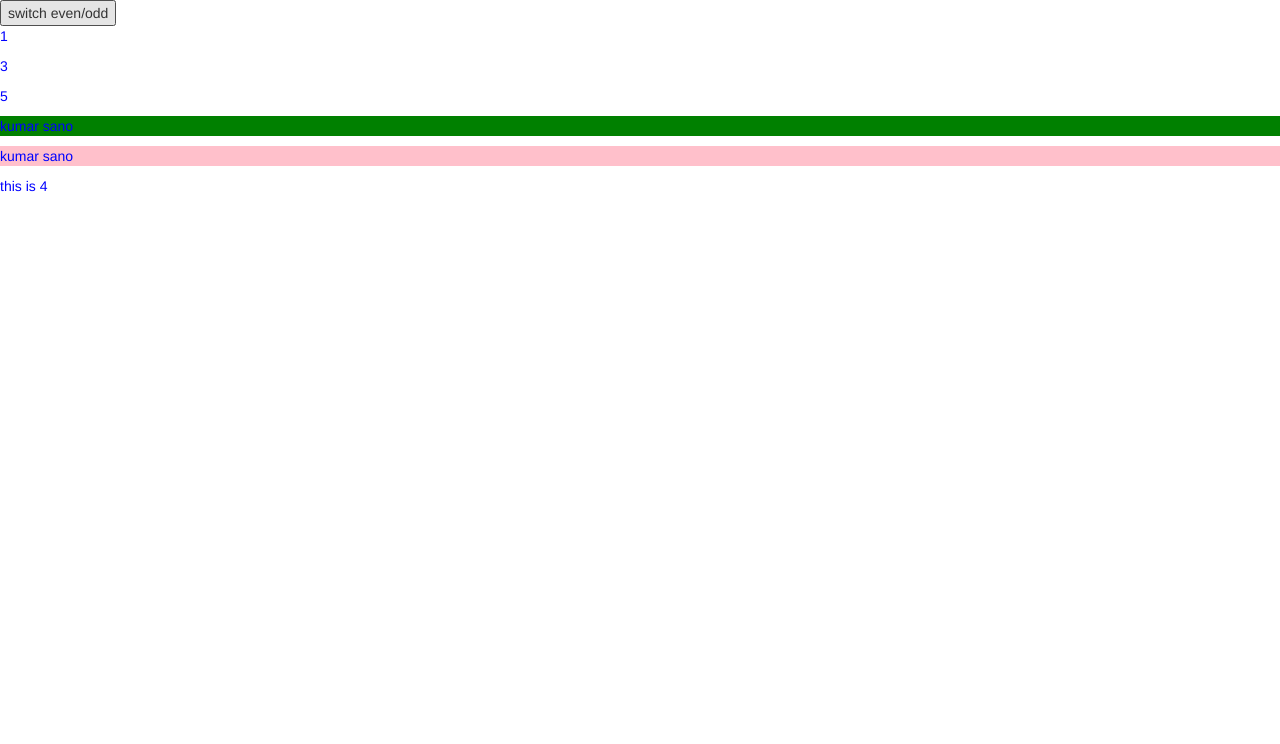
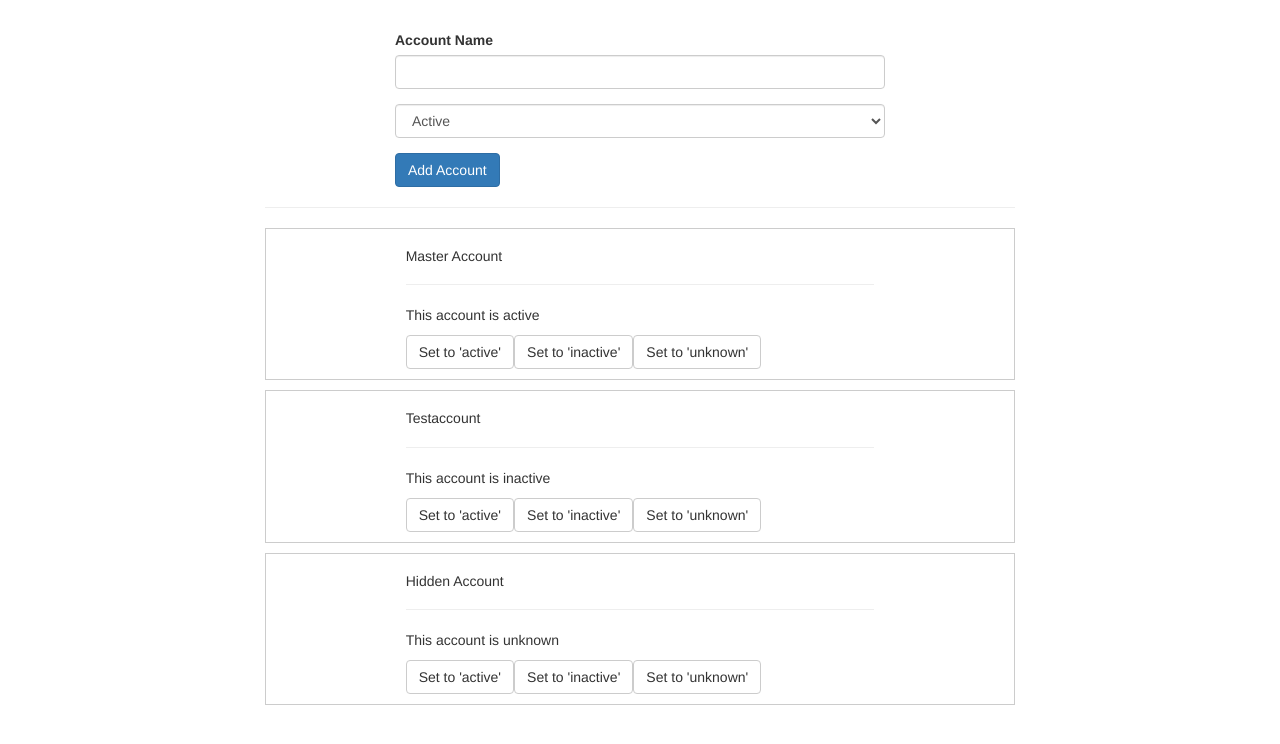
Before and after one commit to Wesal-Nowsher/Angularlearning, an Angular app: page / in a window 1280 px wide. Shown: the top 744 px of the page. Built offline with nearby package versions, Linux system fonts and the light colour scheme.

Commit message:
services done

```diff
--- /dev/null
+++ b/src/app/account.service.ts
@@ -0,0 +1,31 @@
+import {LoggingService} from './logging.service';
+import { Injectable } from '@angular/core';
+
+@Injectable()
+export class AccountService{
+ accounts = [
+    {
+      name: 'Master Account',
+      status: 'active'
+     },
+     {
+      name: 'Testaccount',
+      status: 'inactive'
+     },
+     {
+      name: 'Hidden Account',
+      status: 'unknown'
+     }
+    ];
+    constructor(private loggingService: LoggingService){
+
+    }
+              addAccount(name: string, status:string){
+                this.accounts.push({name: name, status:status});
+                this.loggingService.logStatusChange(status);
+              }
+              updateStatus(id: number, status:string){
+                this.accounts[id].status = status;
+                this.loggingService.logStatusChange(status);
+              }
+}
--- /dev/null
+++ b/src/app/account/account.component.css
@@ -0,0 +1,5 @@
+.row {
+        border: 1px solid #ccc;
+        margin: 10px 0;
+        padding: 10px 0;
+      }
--- /dev/null
+++ b/src/app/account/account.component.html
@@ -0,0 +1,10 @@
+<div class="row">
+  <div class="col-xs-12 col-md-8 col-md-offset-2">
+    <h5>{{ account.name }}</h5>
+    <hr>
+    <p>This account is {{ account.status }}</p>
+    <button class="btn btn-default" (click)="onSetTo('active')">Set to 'active'</button>
+    <button class="btn btn-default" (click)="onSetTo('inactive')">Set to 'inactive'</button>
+    <button class="btn btn-default" (click)="onSetTo('unknown')">Set to 'unknown'</button>
+  </div>
+</div>
--- /dev/null
+++ b/src/app/account/account.component.ts
@@ -0,0 +1,23 @@
+import { Component, EventEmitter, Input, Output } from '@angular/core';
+import { LoggingService } from '../logging.service';
+import { AccountService } from '../account.service';
+
+@Component({
+  selector: 'app-account',
+  templateUrl: './account.component.html',
+  styleUrls: ['./account.component.css'],
+  // providers: [LoggingService]
+})
+export class AccountComponent {
+  @Input() account: {name: string, status: string};
+  @Input() id: number;
+
+  constructor( private loggingService: LoggingService, private accountService: AccountService){
+  }
+  onSetTo(status: string) {
+    this.accountService.updateStatus(this.id, status);
+    // this.loggingService.logStatusChange(status);
+
+  }
+
+}
--- a/src/app/app.component.html
+++ b/src/app/app.component.html
@@ -1,15 +1,13 @@
-
-<button (click)="onToggle()">switch even/odd</button>
-<div *ngIf="toggle">
-  <p *ngFor="let odds of odd">{{odds}}</p>
+<div class="container">
+  <div class="row">
+    <div class="col-xs-12 col-md-8 col-md-offset-2">
+      <app-new-account (accountAdded)="onAccountAdded($event)"></app-new-account>
+      <hr>
+      <app-account
+        *ngFor="let acc of accounts; let i = index"
+        [account]="acc"
+        [id]="i"
+        (statusChanged)="onStatusChanged($event)"></app-account>
+    </div>
+  </div>
 </div>
-<div *appUnless="toggle">
-  <p *ngFor="let evens of even">{{evens}}</p>
-</div>
-
-<p appBasicHighlight>kumar sano</p>
-<p [appBetterHighlight]="'green'" [defaultColor]="'pink'" >kumar sano</p>
-<div [ngSwitch]="value">
-  <p *ngSwitchCase="5"> this is 4 </p>
-  <p *ngSwitchCase="4">and this 5</p>
-</div>
--- a/src/app/app.component.ts
+++ b/src/app/app.component.ts
@@ -1,19 +1,16 @@
-import { Component } from '@angular/core';
-
+import { Component, OnInit } from '@angular/core';
+import { AccountService } from './account.service';
 @Component({
   selector: 'app-root',
   templateUrl: './app.component.html',
-  styleUrls: ['./app.component.css']
+  styleUrls: ['./app.component.css'],
+
 })
-export class AppComponent {
-  odd=[1,3,5];
-  even=[2,4,6];
-   toggle= true;
-  value='5';
+export class AppComponent implements OnInit {
 
-  onToggle() {
-    this.toggle = !this.toggle;
+  accounts: {name: string, status: string}[]=[];
+  constructor(private accountservice: AccountService){}
+  ngOnInit(){
+    this.accounts = this.accountservice.accounts;
   }
-
-
 }
--- /dev/null
+++ b/src/app/logging.service.ts
@@ -0,0 +1,5 @@
+export class LoggingService{
+        logStatusChange(status: string){
+                console.log('A server status changed, new status: ' + status);
+        }
+}
--- /dev/null
+++ b/src/app/new-account/new-account.component.html
@@ -0,0 +1,23 @@
+<div class="row">
+  <div class="col-xs-12 col-md-8 col-md-offset-2">
+    <div class="form-group">
+      <label>Account Name</label>
+      <input
+        type="text"
+        class="form-control"
+        #accountName>
+    </div>
+    <div class="form-group">
+      <select class="form-control" #status>
+        <option value="active">Active</option>
+        <option value="inactive">Inactive</option>
+        <option value="hidden">Hidden</option>
+      </select>
+    </div>
+    <button
+      class="btn btn-primary"
+      (click)="onCreateAccount(accountName.value, status.value)">
+      Add Account
+    </button>
+  </div>
+</div>
--- /dev/null
+++ b/src/app/new-account/new-account.component.ts
@@ -0,0 +1,18 @@
+import { Component, EventEmitter, Output } from '@angular/core';
+import { LoggingService } from '../logging.service';
+import { AccountService } from '../account.service';
+
+@Component({
+  selector: 'app-new-account',
+  templateUrl: './new-account.component.html',
+  styleUrls: ['./new-account.component.css'],
+  // providers: [LoggingService]
+})
+export class NewAccountComponent {
+  constructor( private loggingService: LoggingService, private accountService: AccountService ){}
+
+  onCreateAccount(accountName: string, accountStatus: string) {
+    this.accountService.addAccount(accountName, accountStatus);
+    // this.loggingService.logStatusChange(accountStatus);
+  }
+}
```
Also changed, not shown: src/app/app.module.ts (+8 -3 lines), src/app/new-account/new-account.component.css (added).
